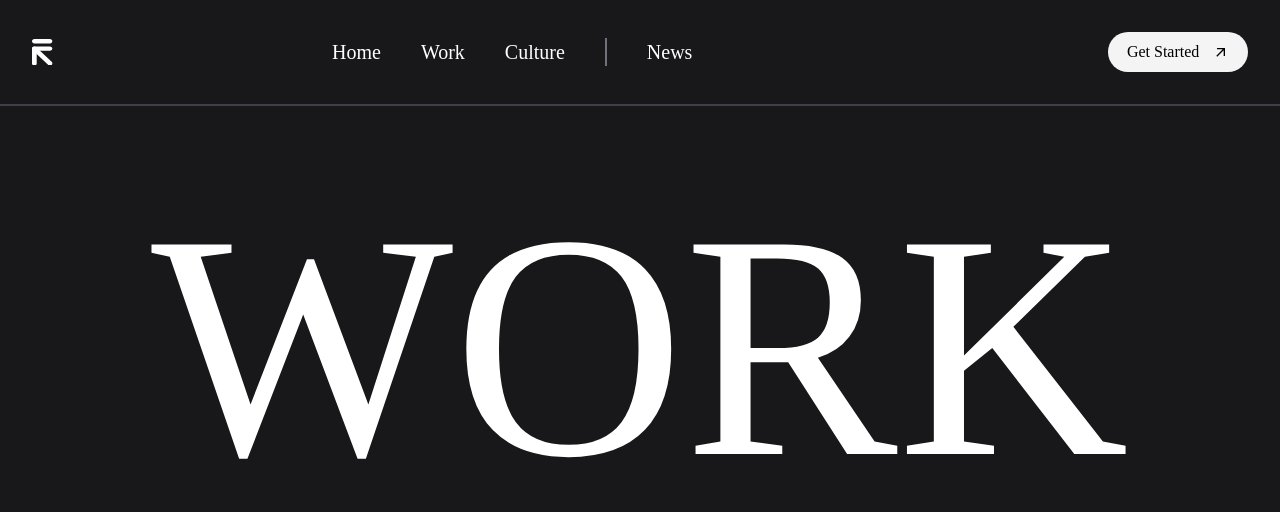
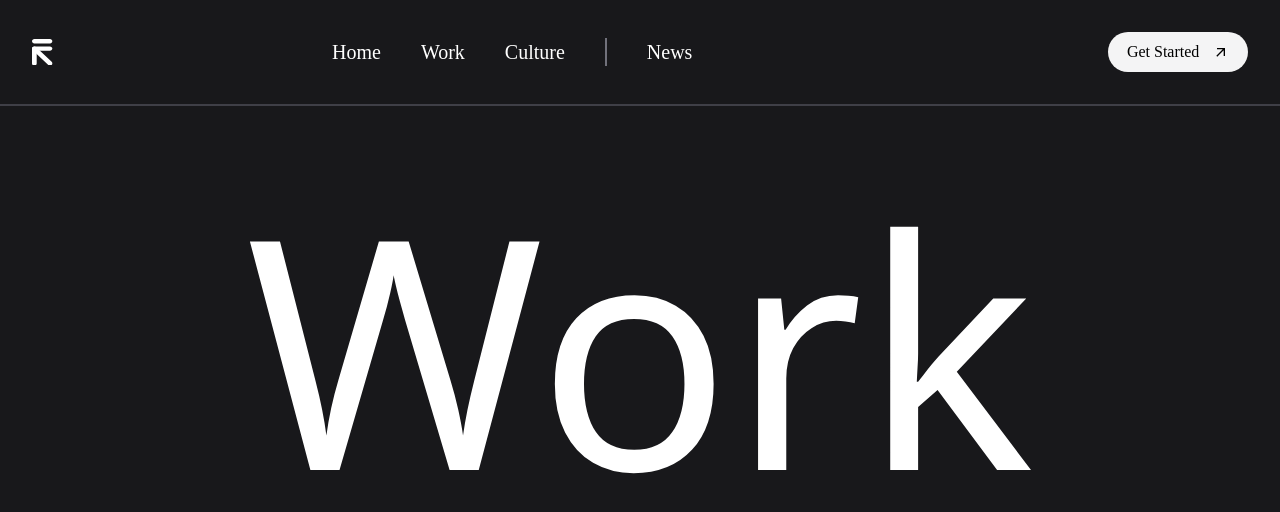
Before and after one commit to Aaryany25/Refokus-Clone, a React (Vite) app: page / in a window 1280 px wide. Shown: the top 512 px of the page. Built offline with nearby package versions, Linux system fonts and the light colour scheme.

Commit message:
Added Hero Section

```diff
--- a/src/components/Hero.jsx
+++ b/src/components/Hero.jsx
@@ -1,10 +1,26 @@
 import React from 'react'
 
 function Hero() {
+     var images=[
+{url:"https://images.unsplash.com/photo-1767304590980-9c075c875c38?w=600&auto=format&fit=crop&q=60&ixlib=rb-4.1.0&ixid=M3wxMjA3fDB8MHxmZWF0dXJlZC1waG90b3MtZmVlZHw3fHx8ZW58MHx8fHx8",top:"45%",left:"30%",isActive:false},
+{url:"https://images.unsplash.com/photo-1767290645350-dcb4e6bf9d04?w=600&auto=format&fit=crop&q=60&ixlib=rb-4.1.0&ixid=M3wxMjA3fDB8MHxmZWF0dXJlZC1waG90b3MtZmVlZHwzMnx8fGVufDB8fHx8fA%3D%3D",top:"60%",left:"27%",isActive:false},
+{url:"https://images.unsplash.com/photo-1761839258753-85d8eecbbc29?w=600&auto=format&fit=crop&q=60&ixlib=rb-4.1.0&ixid=M3wxMjA3fDF8MHxmZWF0dXJlZC1waG90b3MtZmVlZHw0M3x8fGVufDB8fHx8fA%3D%3D",top:"50%",left:"33%",isActive:false},
+{url:"https://images.unsplash.com/photo-1766859813732-20a127bb6023?w=600&auto=format&fit=crop&q=60&ixlib=rb-4.1.0&ixid=M3wxMjA3fDB8MHxmZWF0dXJlZC1waG90b3MtZmVlZHw0N3x8fGVufDB8fHx8fA%3D%3D",top:"70%",left:"25%",isActive:false},
+
+
+    ]
   return (
-    <div className='font-[satoshi] max-w-screen-xl  mx-auto  bg-zinc-900 flex items-center justify-center text-white text-[25vw] uppercase'>
+    <div>
+        <div className='max-w-screen-xl  mx-auto text-center relative'>
+<h1 className=' font-medium  bg-zinc-900  text-white text-[25vw] '>
       Work
+    </h1>
+<div className='w-full h-full top-0 absolute '>
+{images.map((elem,index)=>(elem.isActive &&(<img  className='w-80 absolute rounded-xl translate-x-[50%] -translate-y-[50%]' src={elem.url} style={{top:elem.top ,left:elem.left}}></img>)))}
+</div>
+        </div>
     </div>
+
   )
 }
 
```
